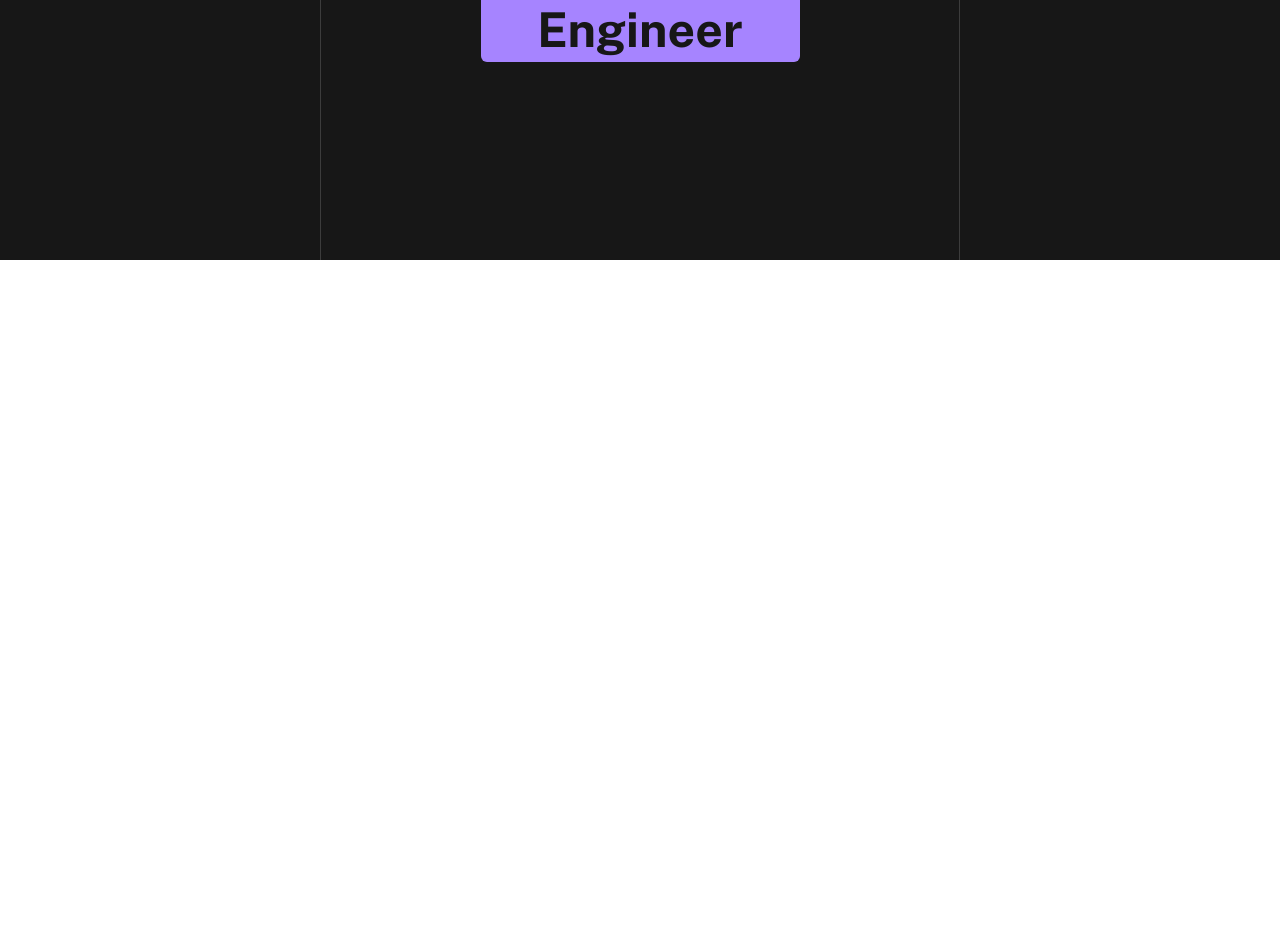
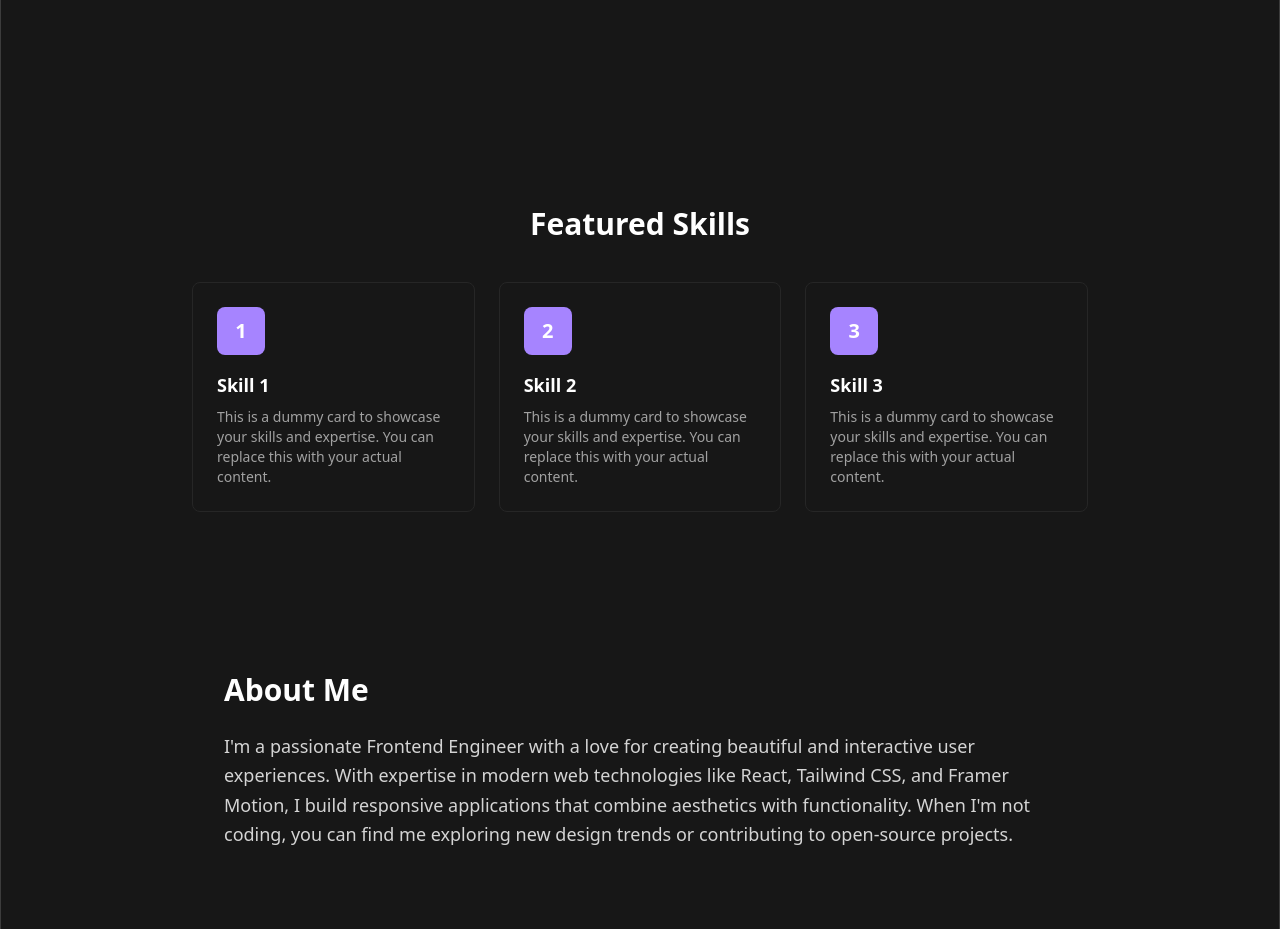
Before and after one commit to Sarthak-Kamble/portfolio-2026, a React (Vite) app: page / in a window 1280 px wide. Shown: the part 540-1469 px from the top of the page. Before the commit the page ends 800 px from the top, so only its background shows below. Built offline with nearby package versions, Linux system fonts and the light colour scheme; a web font is replaced by a local one.

Commit message:
Routing setup implemented and layout issues fixed

```diff
--- a/src/App.css
+++ b/src/App.css
@@ -1,10 +1,26 @@
 @import "tailwindcss";
 
+html,
+body {
+  height: 100%;
+  margin: 0;
+  padding: 0;
+}
+
+#root {
+  height: 100%;
+}
+
 .appContainer {
-  min-height: 100dvh;
+  /* min-height: auto; */
   width: 100%;
   display: flex;
   flex-direction: column;
+}
+
+.componentContainer {
+  max-width: 1280px;
+  margin: 0 auto;
 }
 
 @keyframes growCircle {
--- a/src/app/App.jsx
+++ b/src/app/App.jsx
@@ -3,18 +3,31 @@ import "../index.css";
 import Navbar from "../components/Navbar";
 import { useSelector } from "react-redux";
 import { selectPortfolioSlice } from "../portfolioSlice";
+import { BrowserRouter as Router, Routes, Route } from "react-router-dom";
 import HomeSection from "../sections/home/HomeSection";
+import Projects from "../sections/project/Projects";
+import Contact from "../sections/contact/Contact";
 
 function App() {
   const { theme } = useSelector(selectPortfolioSlice);
 
   return (
-    <div
-      className={`${theme === "Dark" ? `dark` : ``} appContainer items-center flex flex-col`}
-    >
-      <Navbar />
-      <HomeSection />
-    </div>
+    <Router>
+      <div
+        className={`${theme === "Dark" ? `bg-dark` : `bg-primary`} appContainer min-h-screen items-center flex flex-col`}
+      >
+        <Navbar />
+        <div
+          className={`componentContainer border-l border-r ${theme === "Dark" ? `border-neutral-500/40` : `border-neutral-200`} w-full flex-1 flex flex-col transition-colors duration-500`}
+        >
+          <Routes>
+            <Route path="/" element={<HomeSection />} />
+            <Route path="/projects" element={<Projects />} />
+            <Route path="/contact" element={<Contact />} />
+          </Routes>
+        </div>
+      </div>
+    </Router>
   );
 }
 
--- a/src/components/Navbar.jsx
+++ b/src/components/Navbar.jsx
@@ -4,6 +4,7 @@ import { AiOutlineSun } from "react-icons/ai";
 import { AiOutlineMoon } from "react-icons/ai";
 import { useDispatch, useSelector } from "react-redux";
 import { selectPortfolioSlice, setTheme } from "../portfolioSlice";
+import { Link } from "react-router-dom";
 
 const Navbar = () => {
   const dispatch = useDispatch();
@@ -41,12 +42,12 @@ const Navbar = () => {
             {navlist?.map((data) => {
               return (
                 <li className="" key={`${data?.navText}+${data?.id}`}>
-                  <a
-                    href="#home"
+                  <Link
+                    to={data?.link}
                     className={`${theme === "Dark" ? `text-white hover:text-violet-400` : `text-gray-500 hover:text-violet-400`} transition-colors ease-in-out duration-300`}
                   >
                     {data?.icon}
-                  </a>
+                  </Link>
                 </li>
               );
             })}
--- a/src/sections/contact/Contact.jsx
+++ b/src/sections/contact/Contact.jsx
@@ -1,7 +1,27 @@
 import React from "react";
+import { useSelector } from "react-redux";
+import { selectPortfolioSlice } from "../../portfolioSlice";
 
 const Contact = () => {
-  return <div></div>;
+  const { theme } = useSelector(selectPortfolioSlice);
+
+  return (
+    <div
+      className={`${theme === "Dark" ? `bg-dark` : `bg-primary`} transition-colors duration-500 ease-in-out w-full min-h-screen flex flex-col items-center`}
+    >
+      <div
+        className={`flex flex-col items-center justify-start ${theme === "Dark" ? `bg-dark` : `bg-primary`} transition-colors duration-500 ease-in-out w-full`}
+      >
+        <div className="py-20">
+          <h1
+            className={`text-4xl font-bold ${theme === "Dark" ? `text-white` : `text-neutral-700`}`}
+          >
+            Contact
+          </h1>
+        </div>
+      </div>
+    </div>
+  );
 };
 
 export default Contact;
--- a/src/sections/home/HomeSection.jsx
+++ b/src/sections/home/HomeSection.jsx
@@ -9,17 +9,13 @@ const HomeSection = () => {
   const { theme } = useSelector(selectPortfolioSlice);
 
   return (
-    <div
-      className={`${theme === "Dark" ? `dark:bg-dark` : `bg-primary`} transition-colors duration-500 ease-in-out w-full h-screen flex items-center justify-center px-4 sm:px-6 lg:px-80`}
-    >
-      <div
-        className={`flex flex-col items-center justify-start ${theme === "Dark" ? ` border-neutral-500/40 bg-dark` : `bg-primary border-neutral-200`} transition-colors duration-500 ease-in-out border-l border-r w-full h-full`}
-      >
+    <div className={`w-full h-full flex items-center justify-center`}>
+      <div className={`flex flex-col items-center h-full justify-start w-full`}>
         <motion.div
           initial={{ opacity: 0, filter: "blur(12px)" }}
           animate={{ opacity: 1, filter: "blur(0px)" }}
           transition={{ duration: 0.8, ease: "easeOut" }}
-          className={` h-fit items-center flex py-40 flex-col gap-8 w-1/2 font-public-sans ${theme === "Dark" ? `dark:text-white` : `text-neutral-700`}`}
+          className={`h-fit items-center flex py-40 flex-col gap-8 w-1/2 font-public-sans ${theme === "Dark" ? `dark:text-white` : `text-neutral-700`}`}
         >
           <div
             className={`p-1 border rounded-full ${theme === "Dark" ? ` border-white/10` : `border-gray-200 shadow`}`}
@@ -38,6 +34,72 @@ const HomeSection = () => {
             </div>
           </div>
         </motion.div>
+
+        {/* Dummy Cards Section */}
+        <motion.div
+          initial={{ opacity: 0, y: 20 }}
+          animate={{ opacity: 1, y: 0 }}
+          transition={{ duration: 0.8, delay: 0.3, ease: "easeOut" }}
+          className="w-full px-8 py-20"
+        >
+          <h2
+            className={`text-3xl font-bold mb-10 text-center ${theme === "Dark" ? `text-white` : `text-neutral-700`}`}
+          >
+            Featured Skills
+          </h2>
+          <div className="grid grid-cols-1 md:grid-cols-3 gap-6 w-full max-w-4xl mx-auto">
+            {[1, 2, 3].map((card) => (
+              <motion.div
+                key={card}
+                whileHover={{ y: -5 }}
+                className={`p-6 rounded-lg border ${
+                  theme === "Dark"
+                    ? `bg-neutral-900 border-neutral-800 hover:border-violet-400`
+                    : `bg-white border-gray-200 hover:border-violet-400 shadow`
+                } transition-colors duration-300`}
+              >
+                <div className="w-12 h-12 bg-violet-400 rounded-lg mb-4 flex items-center justify-center">
+                  <span className="text-white font-bold text-xl">{card}</span>
+                </div>
+                <h3
+                  className={`text-lg font-bold mb-2 ${theme === "Dark" ? `text-white` : `text-neutral-700`}`}
+                >
+                  Skill {card}
+                </h3>
+                <p
+                  className={`text-sm ${theme === "Dark" ? `text-neutral-400` : `text-neutral-500`}`}
+                >
+                  This is a dummy card to showcase your skills and expertise.
+                  You can replace this with your actual content.
+                </p>
+              </motion.div>
+            ))}
+          </div>
+        </motion.div>
+
+        {/* About Me Section */}
+        <motion.div
+          initial={{ opacity: 0, y: 20 }}
+          animate={{ opacity: 1, y: 0 }}
+          transition={{ duration: 0.8, delay: 0.5, ease: "easeOut" }}
+          className="w-full px-8 py-20 max-w-4xl mx-auto"
+        >
+          <h2
+            className={`text-3xl font-bold mb-6 ${theme === "Dark" ? `text-white` : `text-neutral-700`}`}
+          >
+            About Me
+          </h2>
+          <p
+            className={`text-lg leading-relaxed ${theme === "Dark" ? `text-neutral-300` : `text-neutral-600`}`}
+          >
+            I'm a passionate Frontend Engineer with a love for creating
+            beautiful and interactive user experiences. With expertise in modern
+            web technologies like React, Tailwind CSS, and Framer Motion, I
+            build responsive applications that combine aesthetics with
+            functionality. When I'm not coding, you can find me exploring new
+            design trends or contributing to open-source projects.
+          </p>
+        </motion.div>
       </div>
     </div>
   );
--- a/src/sections/project/Projects.jsx
+++ b/src/sections/project/Projects.jsx
@@ -1,7 +1,27 @@
 import React from "react";
+import { useSelector } from "react-redux";
+import { selectPortfolioSlice } from "../../portfolioSlice";
 
 const Projects = () => {
-  return <div></div>;
+  const { theme } = useSelector(selectPortfolioSlice);
+
+  return (
+    <div
+      className={`${theme === "Dark" ? `bg-dark` : `bg-primary`} transition-colors duration-500 ease-in-out w-full min-h-screen flex flex-col items-center`}
+    >
+      <div
+        className={`flex flex-col items-center justify-start ${theme === "Dark" ? `bg-dark` : `bg-primary`} transition-colors duration-500 ease-in-out w-full`}
+      >
+        <div className="py-20">
+          <h1
+            className={`text-4xl font-bold ${theme === "Dark" ? `text-white` : `text-neutral-700`}`}
+          >
+            Projects
+          </h1>
+        </div>
+      </div>
+    </div>
+  );
 };
 
 export default Projects;
```
